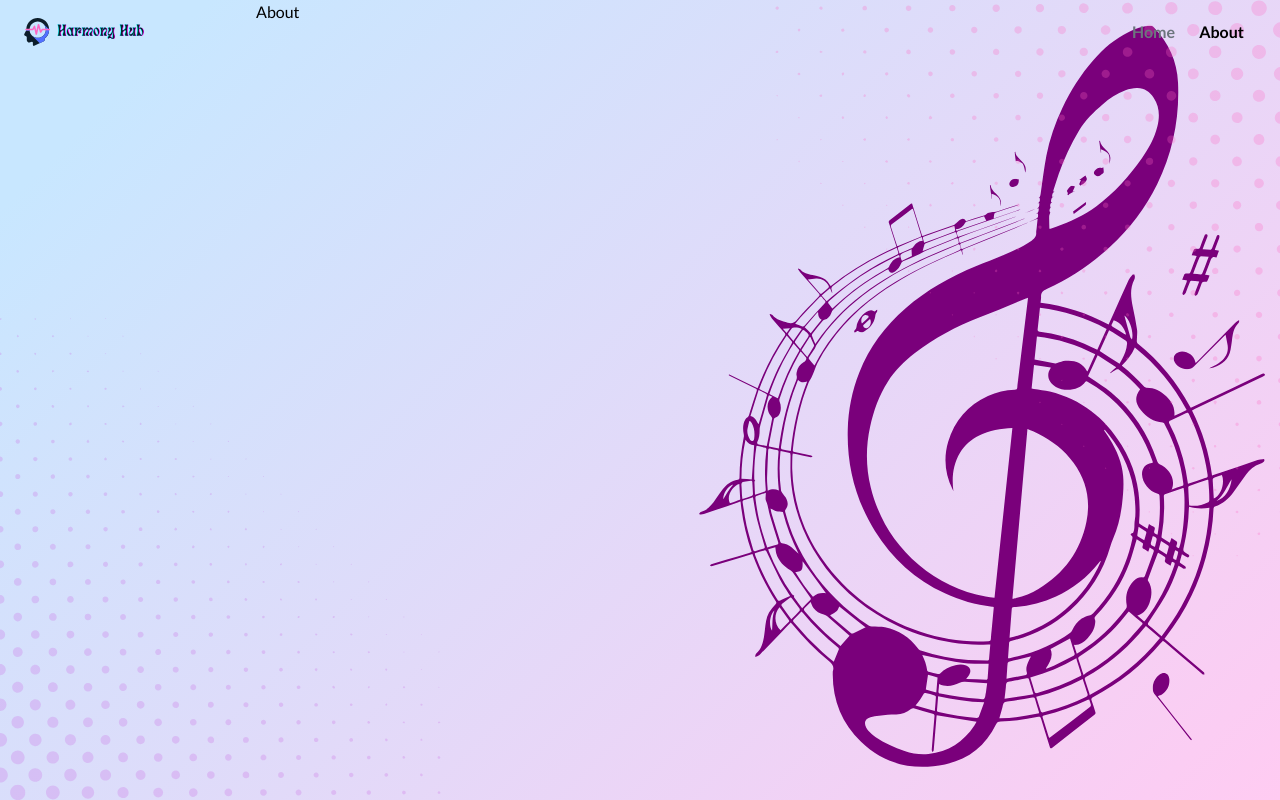
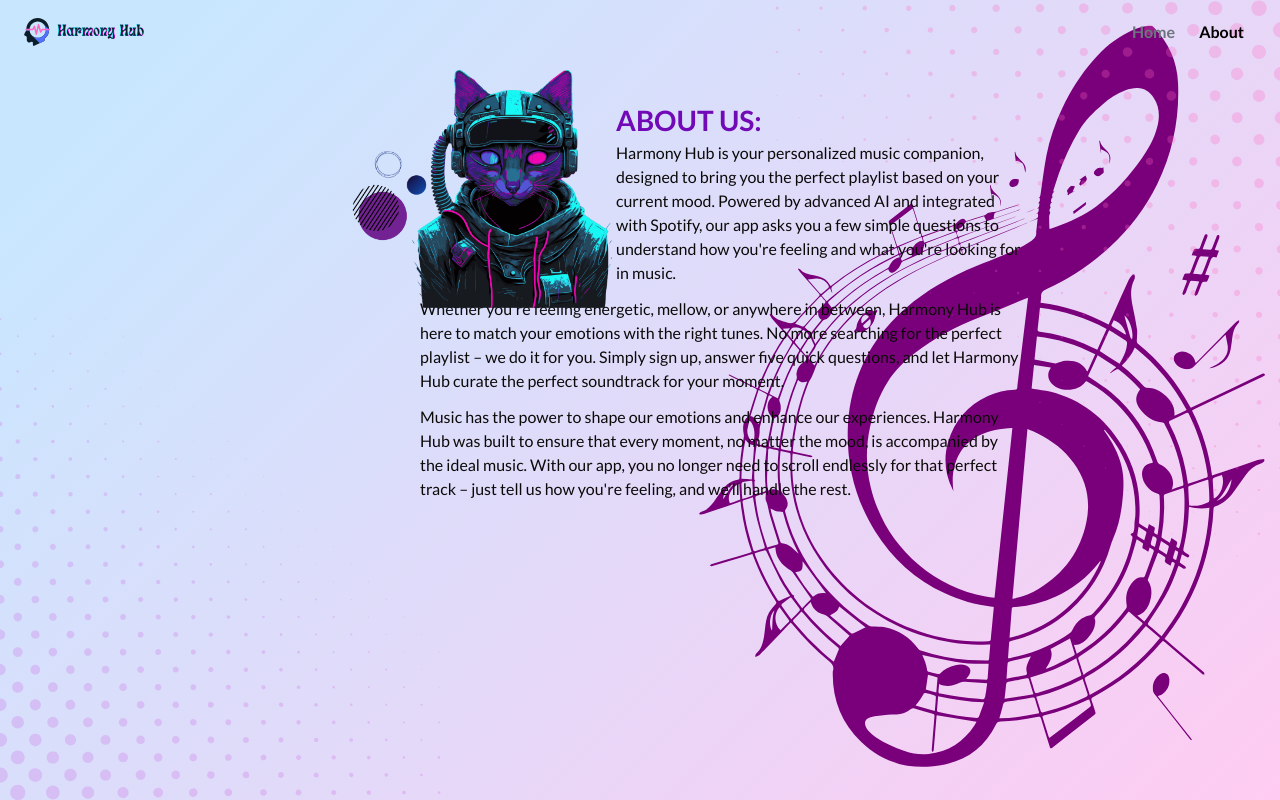
Before and after one commit to Dman0808/harmony-hub, a React (Vite) app: page /about in a window 1280 px wide. Built offline with nearby package versions, Linux system fonts and the light colour scheme.

Commit message:
feat: add about page, styled about page

```diff
--- a/src/components/Header/Header.styled.jsx
+++ b/src/components/Header/Header.styled.jsx
@@ -15,7 +15,6 @@ export const HeaderWrapper = styled.header`
   height: 6.4rem;
   z-index: 50;
   max-width: 1440px;
-  background-color: ${(p) => p.theme.colors.headerBg};
 `;
 
 export const HeaderNavMenu = styled.ul`
--- a/src/components/Hero/Hero.styled.jsx
+++ b/src/components/Hero/Hero.styled.jsx
@@ -69,13 +69,17 @@ export const HeroTitle = styled.h1`
   font-size: 5.2rem;
   line-height: 0.88;
   text-transform: uppercase;
-  color: ${({ theme }) => theme.colors.accentColor};
-  color: #4cc9f0;
+  color: ${({ theme }) => theme.colors.buttonHoverBgColor};
   position: relative;
   white-space: nowrap;
-  text-shadow: 0 0 5px #4cc9f0, 0 0 5px #4cc9f0, 0 0 10px #4cc9f0,
-    0 0 15px #f72585, 0 0 20px #f72585, 0 0 25px #f72585, 0 0 35px #f72585,
-    0 0 40px #f72585;
+  text-shadow: 0 0 5px ${({ theme }) => theme.colors.blueColor},
+    0 0 5px ${({ theme }) => theme.colors.blueColor},
+    0 0 10px ${({ theme }) => theme.colors.blueColor},
+    0 0 15px ${({ theme }) => theme.colors.pinkColor},
+    0 0 20px ${({ theme }) => theme.colors.pinkColor},
+    0 0 25px ${({ theme }) => theme.colors.pinkColor},
+    0 0 35px ${({ theme }) => theme.colors.pinkColor},
+    0 0 40px ${({ theme }) => theme.colors.pinkColor};
 
   &::before {
     content: "Find Your Perfect Harmony";
@@ -83,9 +87,9 @@ export const HeroTitle = styled.h1`
     position: absolute;
     top: 0;
     left: 0;
-    color: rgb(247, 37, 133);
+    color: ${({ theme }) => theme.colors.pinkColor};
     color: transparent;
-    -webkit-text-stroke: 1px #49ff18;
+    -webkit-text-stroke: 1px ${({ theme }) => theme.colors.greenColor};
   }
 `;
 
@@ -114,7 +118,7 @@ export const MusicNoteIcon = styled(IoMusicalNote)`
 
 export const MusicNoteIconSecond = styled(RiMusic2Line)`
   font-size: 2.4rem;
-  color: ${({ theme }) => theme.colors.orangeColor};
+  color: ${({ theme }) => theme.colors.violetColor};
   /* opacity: 0; */
 
   transition: opacity var(--primary-transition);
--- a/src/components/layout.jsx
+++ b/src/components/layout.jsx
@@ -43,7 +43,6 @@ export const MainContainer = styled.main`
   max-width: 375px;
   position: relative;
   margin: 0 auto;
-  /* padding: 0 1.2rem; */
 
   @media (min-width: 768px) {
     max-width: 768px;
--- a/src/pages/About/About.jsx
+++ b/src/pages/About/About.jsx
@@ -1,5 +1,46 @@
+import {
+  AboutImg,
+  AboutImgWrapper,
+  AboutText,
+  AboutThirdText,
+  AboutTitle,
+  AboutTitleText,
+  AboutTitleWrapper,
+  AboutWrapper,
+} from "./About.styled";
+
 function About() {
-  return <div>About</div>;
+  return (
+    <AboutWrapper>
+      <AboutImgWrapper>
+        <AboutImg src="/images/about-bg.png" alt="tech cat image" />
+        <AboutTitleWrapper>
+          <AboutTitle>About Us:</AboutTitle>
+          <AboutTitleText>
+            Harmony Hub is your personalized music companion, designed to bring
+            you the perfect playlist based on your current mood. Powered by
+            advanced AI and integrated with Spotify, our app asks you a few
+            simple questions to understand how you're feeling and what you're
+            looking for in music.
+          </AboutTitleText>
+        </AboutTitleWrapper>
+      </AboutImgWrapper>
+      <AboutText>
+        Whether you're feeling energetic, mellow, or anywhere in between,
+        Harmony Hub is here to match your emotions with the right tunes. No more
+        searching for the perfect playlist – we do it for you. Simply sign up,
+        answer five quick questions, and let Harmony Hub curate the perfect
+        soundtrack for your moment.
+      </AboutText>
+      <AboutThirdText>
+        Music has the power to shape our emotions and enhance our experiences.
+        Harmony Hub was built to ensure that every moment, no matter the mood,
+        is accompanied by the ideal music. With our app, you no longer need to
+        scroll endlessly for that perfect track – just tell us how you're
+        feeling, and we'll handle the rest.
+      </AboutThirdText>
+    </AboutWrapper>
+  );
 }
 
 export default About;
--- /dev/null
+++ b/src/pages/About/About.styled.jsx
@@ -0,0 +1,77 @@
+import styled from "styled-components";
+import { primaryFont } from "@/components/fonts";
+import aboutBg from "/images/about-bg.png";
+
+export const AboutWrapper = styled.div`
+  width: 100%;
+  display: flex;
+  flex-direction: column;
+  align-items: start;
+  gap: 1.2rem;
+  margin: 0 auto;
+  margin-top: 10.8rem;
+  margin-left: 16.4rem;
+`;
+
+export const AboutImgWrapper = styled.div`
+  position: relative;
+`;
+
+export const AboutImg = styled.img`
+  width: 100%;
+  max-width: 26rem;
+  height: auto;
+
+  position: absolute;
+  top: -3.8rem;
+  left: -6.8rem;
+`;
+
+export const AboutTitleWrapper = styled.div`
+  padding-left: 19.6rem;
+`;
+
+export const AboutTitle = styled.h2`
+  font-family: ${primaryFont};
+  font-weight: 700;
+  font-size: 2.8rem;
+  line-height: 0.88;
+  text-transform: uppercase;
+  color: ${({ theme }) => theme.colors.violetColor};
+  white-space: nowrap;
+  margin-bottom: 0.8rem;
+`;
+
+export const AboutTitleText = styled.p`
+  font-family: ${primaryFont};
+  font-weight: 400;
+  font-size: 1.6rem;
+  line-height: 1.5;
+  color: ${({ theme }) => theme.colors.mainTextColor};
+  width: 100%;
+
+  @media (min-width: 1440px) {
+    font-size: 1.8rem;
+    max-width: 42rem;
+  }
+`;
+
+export const AboutText = styled.p`
+  font-family: ${primaryFont};
+  font-weight: 400;
+  font-size: 1.6rem;
+  line-height: 1.5;
+  color: ${({ theme }) => theme.colors.mainTextColor};
+  width: 100%;
+
+  @media (min-width: 1440px) {
+    font-size: 1.8rem;
+    max-width: 54rem;
+  }
+`;
+
+export const AboutThirdText = styled(AboutText)`
+  @media (min-width: 1440px) {
+    max-width: 64rem;
+  }
+`;
--- a/src/theme/theme.js
+++ b/src/theme/theme.js
@@ -9,7 +9,9 @@ export const theme = {
     buttonBgColor: "#4895ef",
     buttonHoverBgColor: "#4cc9f0",
     pinkColor: "#f72585",
-    orangeColor: "#7209b7",
+    blueColor: "#4cc9f0",
+    violetColor: "#7209b7",
     redColor: "#ff073a",
+    greenColor: "#49ff18",
   },
 };
```
Also changed, not shown: public/images/about-bg.png (added).
